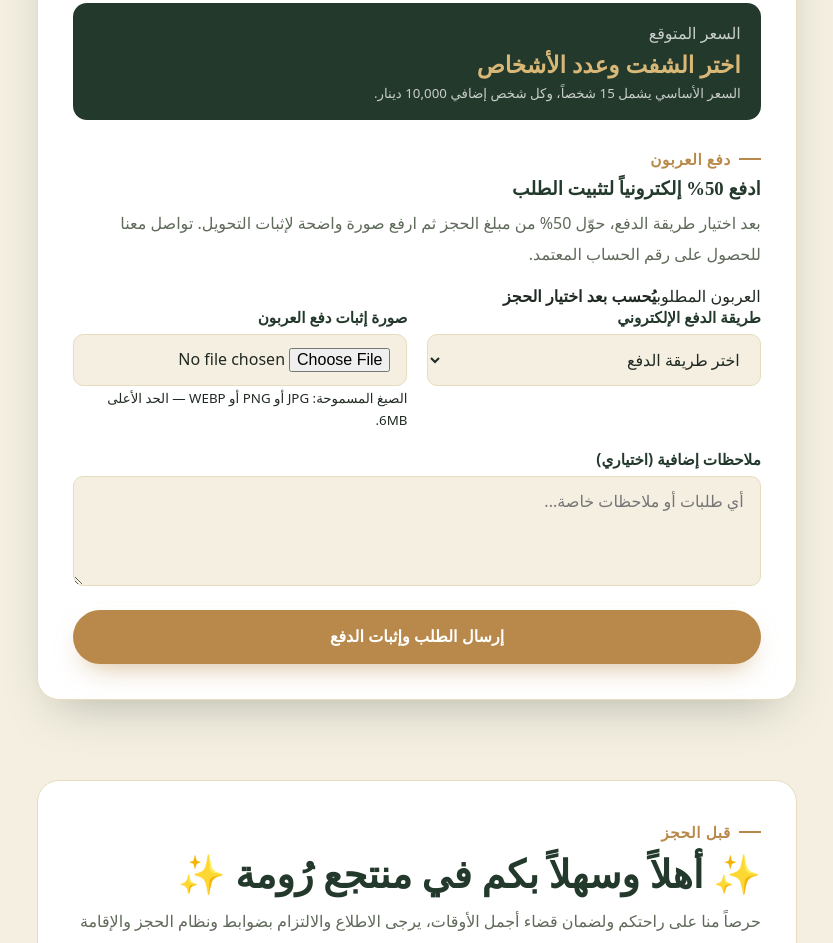
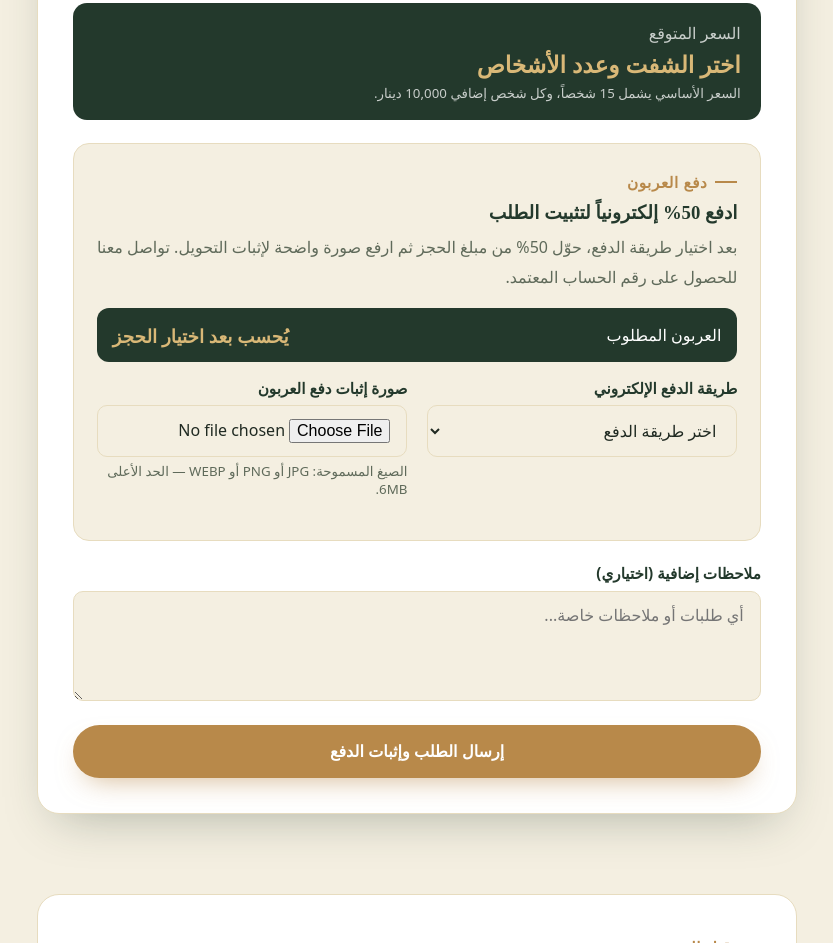
Before and after one commit to aliammarsss3-collab/ruma-resort, a plain HTML site: page frontend/booking.html in a window 1280 px wide. Shown: the part 905-1848 px from the top of the page, without its empty margins (223-1056 px from the left). Drawn offline with Linux system fonts and the light colour scheme; no server answers; a small style sheet from the web is missing.

Commit message:
تنسيق قسم الدفع والمناسبات

```diff
--- a/frontend/css/style.css
+++ b/frontend/css/style.css
@@ -282,6 +282,13 @@ a { color: inherit; text-decoration: none; }
 }
 .price-estimate span, .price-estimate small { color: rgba(255,255,255,.75); }
 .price-estimate strong { color: var(--gold-soft); font-size: 1.45rem; }
+.event-notice { margin: 0 0 1.4rem; padding: 1rem 1.2rem; border-radius: 14px; background: #fff5db; border: 1px solid var(--gold-soft); display: flex; justify-content: space-between; gap: 1rem; flex-wrap: wrap; color: var(--green-deep); }
+.event-notice[hidden] { display: none; }
+.payment-card { margin: 0 0 1.4rem; padding: 1.4rem; border-radius: 16px; background: var(--beige); border: 1px solid var(--beige-dark); }
+.payment-card h3 { margin-bottom: .5rem; }
+.deposit-line { display: flex; justify-content: space-between; gap: 1rem; align-items: center; padding: .9rem 1rem; margin: 1rem 0; border-radius: 12px; background: var(--green-deep); color: var(--white); }
+.deposit-line strong { color: var(--gold-soft); font-size: 1.15rem; }
+.form-field small { display: block; margin-top: .35rem; color: var(--ink-soft); }
 .terms-card { max-width: 760px; margin: 0 auto; background: var(--white); border: 1px solid var(--beige-dark); border-radius: var(--radius-lg); padding: 2.2rem; }
 .terms-list { list-style: none; padding: 0; margin: 1.5rem 0 0; display: grid; gap: .8rem; }
 .terms-list li { position: relative; padding: .8rem 2.8rem .8rem 1rem; background: var(--beige); border-radius: 12px; color: var(--ink); }
```
